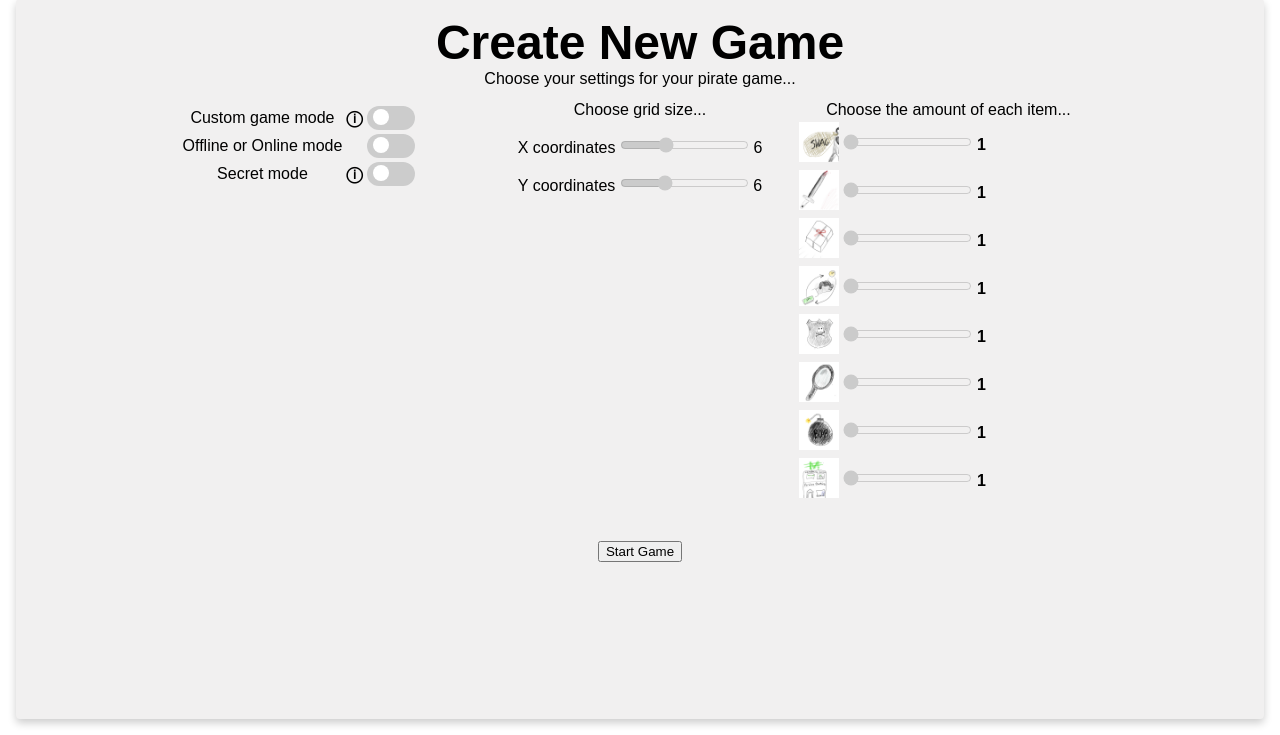
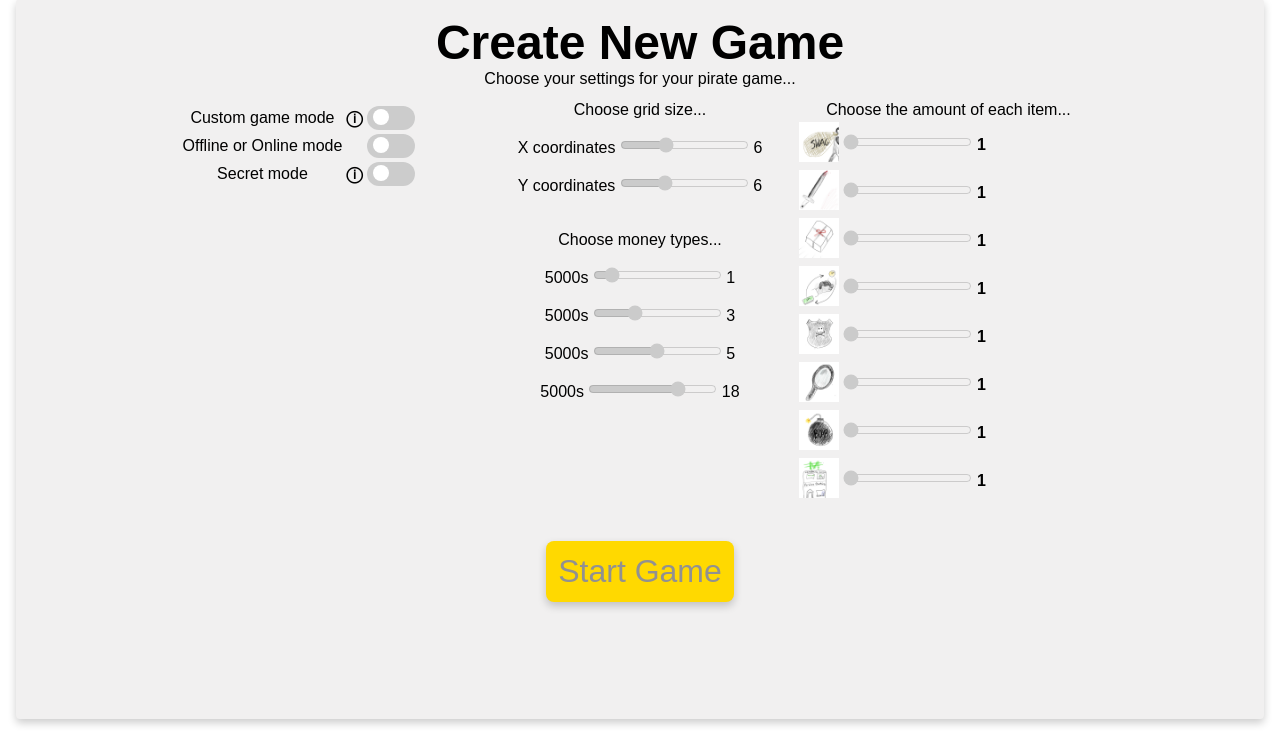
Before and after one commit to A-Level-Personal-Code-Collab/PirateGame, a Flask app: page /new_game in a window 1280 px wide. Shown: the part 101-836 px from the top of the page. Run offline with Flask 2, Linux system fonts and the light colour scheme; lists and menus that the app fills with data are empty.

Commit message:
Completed css of start game button

```diff
--- a/static/css/new_game.css
+++ b/static/css/new_game.css
@@ -50,6 +50,28 @@ img {
 }
 
 
+/* ------------------- Start Game Button ------------------- */
+
+#start_game_button {
+  border: none;
+  cursor: pointer;
+  background-color: #ffd900;
+  box-shadow: 0 4px 8px 0 rgba(0,0,0,0.2);
+  font-size: 4vh;
+  padding: 1.5vh;
+  color: rgb(145, 145, 145);
+  border-radius: 8px;
+}
+
+#start_game_button:hover{
+  background-color: #fade3d;
+}
+
+#start_game_button:active {
+  background-color: #fade3d;
+  box-shadow: 0 4px 8px 0 rgba(0, 0, 0, 0.274);
+  transform: translateY(0.1vh);
+}
 
 /* ------------------- The switches -------------------*/
 
--- a/static/javascript/new_game.js
+++ b/static/javascript/new_game.js
@@ -31,10 +31,10 @@ const shield_slider = document.getElementById("shield_slider")
 const mirror_slider = document.getElementById("mirror_slider")
 const bomb_slider = document.getElementById("bomb_slider")
 const bank_slider = document.getElementById("bank_slider")
-const M5000_slider = bank_slider // Change to elemet id
-const M1000_slider = bank_slider
-const M500_slider = bank_slider
-const M200_slider = bank_slider
+const M5000_slider = document.getElementById("5000_slider")
+const M1000_slider = document.getElementById("1000_slider")
+const M500_slider = document.getElementById("500_slider")
+const M200_slider = document.getElementById("200_slider")
 const start_game_button = document.getElementById("start_game_button")
 
 /*=========================================================*/
@@ -65,6 +65,10 @@ function disable() {
         mirror_slider.value = 1
         bomb_slider.value = 1
         bank_slider.value = 1
+        M5000_slider.value = 1
+        M1000_slider.value = 3
+        M500_slider.value = 5
+        M200_slider.value = 18
 
         // Need to change output boxes to corresponding number
         disablables.forEach(i => {output_update(i)})
--- a/templates/new_game.html
+++ b/templates/new_game.html
@@ -7,7 +7,7 @@ Author: Adam O'Neill
 Copyright (c) 2021 Adam O'Neill
 -----
 Last Modified: Mon Aug 09 2021
-Modified By: Will Hall
+Modified By: Adam O'Neill
 -----
 HISTORY:
 Date      	By	Comments
@@ -68,7 +68,7 @@ Date      	By	Comments
                 </table>
             </div>
             <!-- Grid size -->
-            <div class="row" id="div_gridSize">
+            <div class="row" id="div_gridSize_moneySlider">
                 <p>Choose grid size...</p>
                 <br>
                 <div class="slider_container">
@@ -80,12 +80,32 @@ Date      	By	Comments
                     <input type="range" min="4" max="10" value="6" class="slider disablable" id="y_slider" oninput="this.nextElementSibling.value = this.value" disabled>
                     <output>6</output>
                 </div>
+                <br><br>
+                <p>Choose money types...</p>
+                <br>
+                <div class="slider_container">
+                    <label for="5000_slider">5000s</label>
+                    <input type="range" min="0" max="10" value="1" class="slider disablable" id="5000_slider" oninput="this.nextElementSibling.value = this.value" disabled>
+                    <output>1</output>
+                    <br><br>
+                    <label for="1000_slider">5000s</label>
+                    <input type="range" min="0" max="10" value="3" class="slider disablable" id="1000_slider" oninput="this.nextElementSibling.value = this.value" disabled>
+                    <output>3</output>
+                    <br><br>
+                    <label for="500_slider">5000s</label>
+                    <input type="range" min="0" max="10" value="5" class="slider disablable" id="500_slider" oninput="this.nextElementSibling.value = this.value" disabled>
+                    <output>5</output>
+                    <br><br>
+                    <label for="200_slider">5000s</label>
+                    <input type="range" min="0" max="25" value="18" class="slider disablable" id="200_slider" oninput="this.nextElementSibling.value = this.value" disabled>
+                    <output>18</output>
+                </div>
             </div>
             <!-- Secret Mode --------- Add desciption to secret mode... -->
             <!-- Item sliders -->
             <div class="row" id="div_itemSliders">
                 <p>Choose the amount of each item...</p>
-                <div id="slider_container">
+                <div class="slider_container">
                     <table>
                         <tr>
                             <th><img src="../static/img/steal.png" alt="steal"></th>
@@ -122,8 +142,8 @@ Date      	By	Comments
                     </table>
                 </div>
             </div>
-            <div class="" id="play_button">
-                <button id="start_game_button" type="submit">Start Game</button>
+            <div> <!-- Play button div -->
+                <button id="start_game_button" type="submit">Start Game</button> <!-- use this id in css -->
             </div>
 
         </div> <!-- Disabled div -->
```
